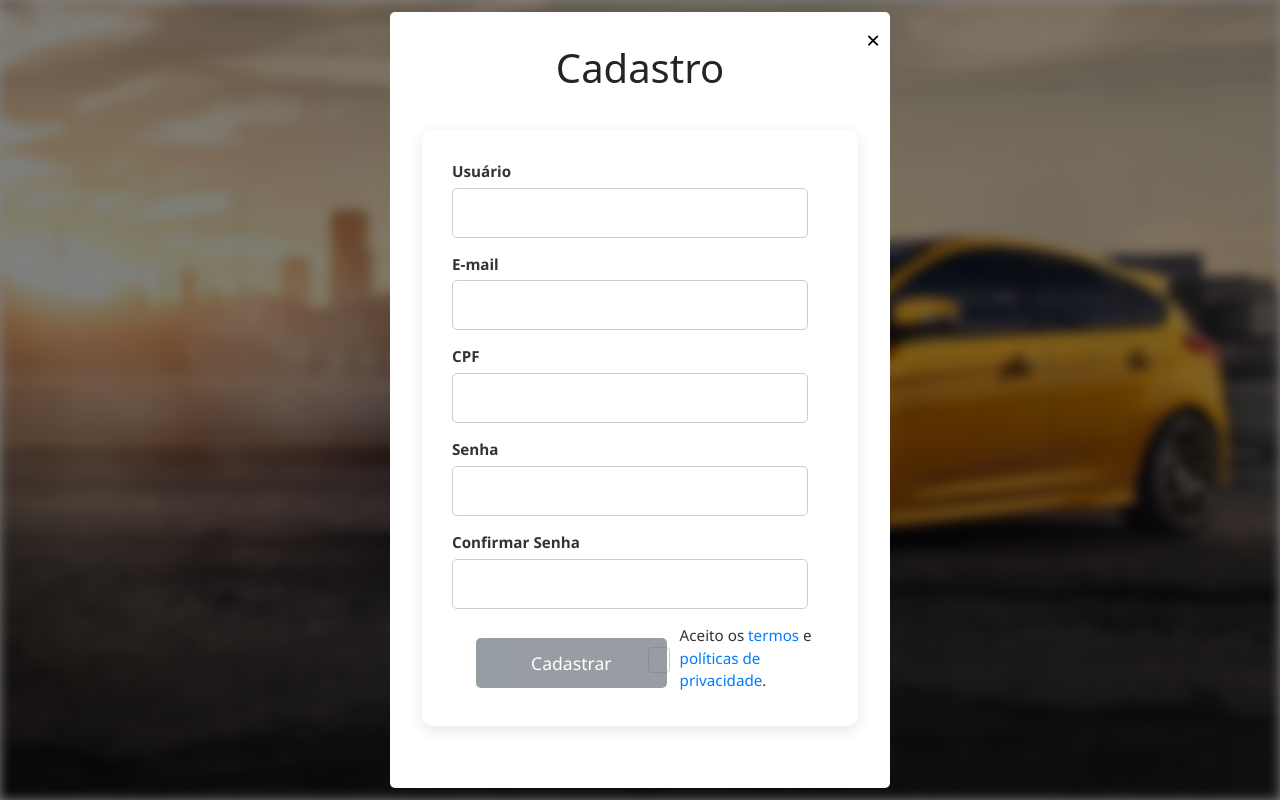
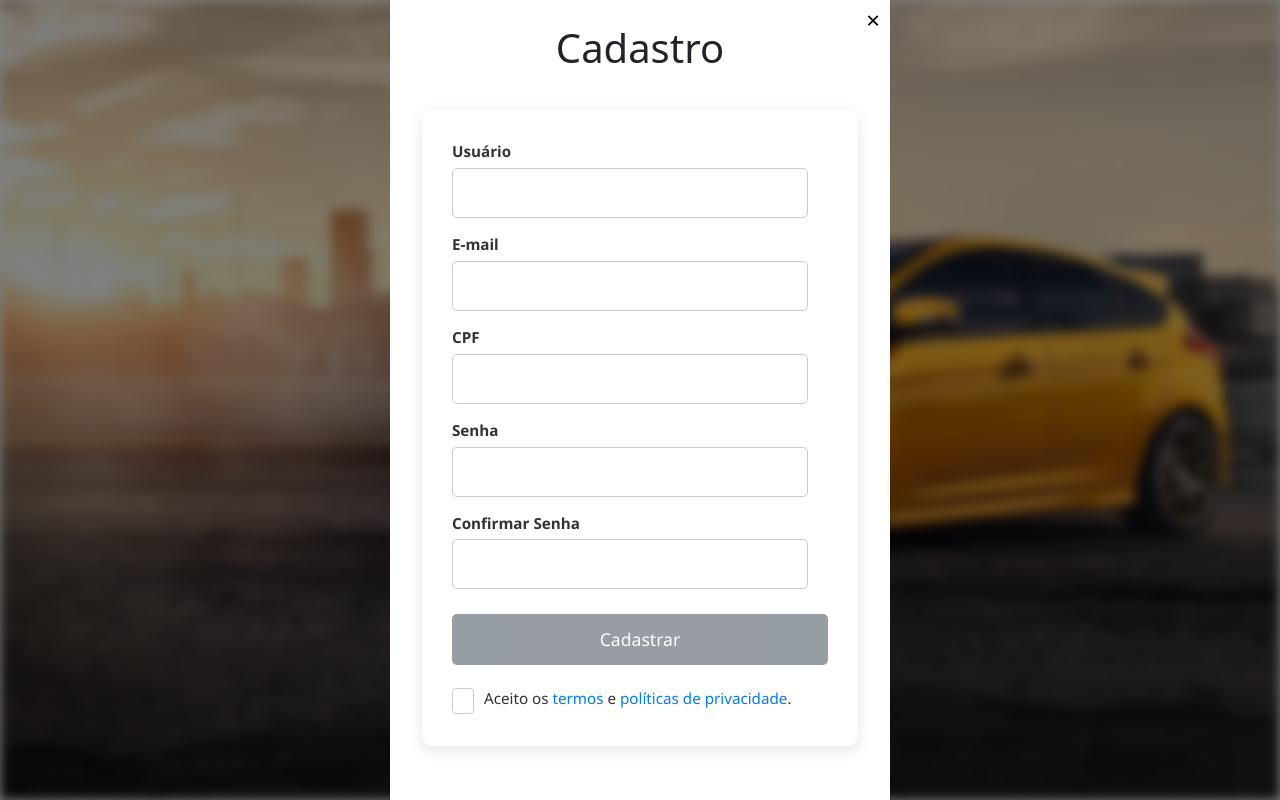
Before and after one commit to RaphaelBRibeiro/Desafio_Angular, an Angular app in the folder angular-class/: page / in a window 1280 px wide. Both pictures are taken after a click on the link "Cadastre-se". Built offline with nearby package versions, Linux system fonts and the light colour scheme.

Commit message:
Ajuste do botão de politicas e privacidade

```diff
--- a/angular-class/src/app/components/register-form/register-form.component.html
+++ b/angular-class/src/app/components/register-form/register-form.component.html
@@ -39,11 +39,14 @@
     </div>
   </div>
 
-  <div class="form-check d-flex mb-1">
-    <button class="btn btn-success w-100 " type="submit" [disabled]="registerForm.invalid">Cadastrar</button>
-    <input class="form-check-input" type="checkbox" id="terms" formControlName="terms">
-    <label class="form-check-label" for="terms">
-      Aceito os <a href="/terms">termos</a> e <a href="/privacy">políticas de privacidade</a>.
-    </label>
-  </div>
+<div class="mb-1">
+  <button class="btn btn-success w-100" type="submit" [disabled]="registerForm.invalid">Cadastrar</button>
+</div>
+
+  <div class="form-check d-flex">
+  <input class="form-check-input" type="checkbox" id="terms" formControlName="terms">
+  <label class="form-check-label" for="terms">
+    Aceito os <a href="/terms">termos</a> e <a href="/privacy">políticas de privacidade</a>.
+  </label>
+</div>
 </form>
```
